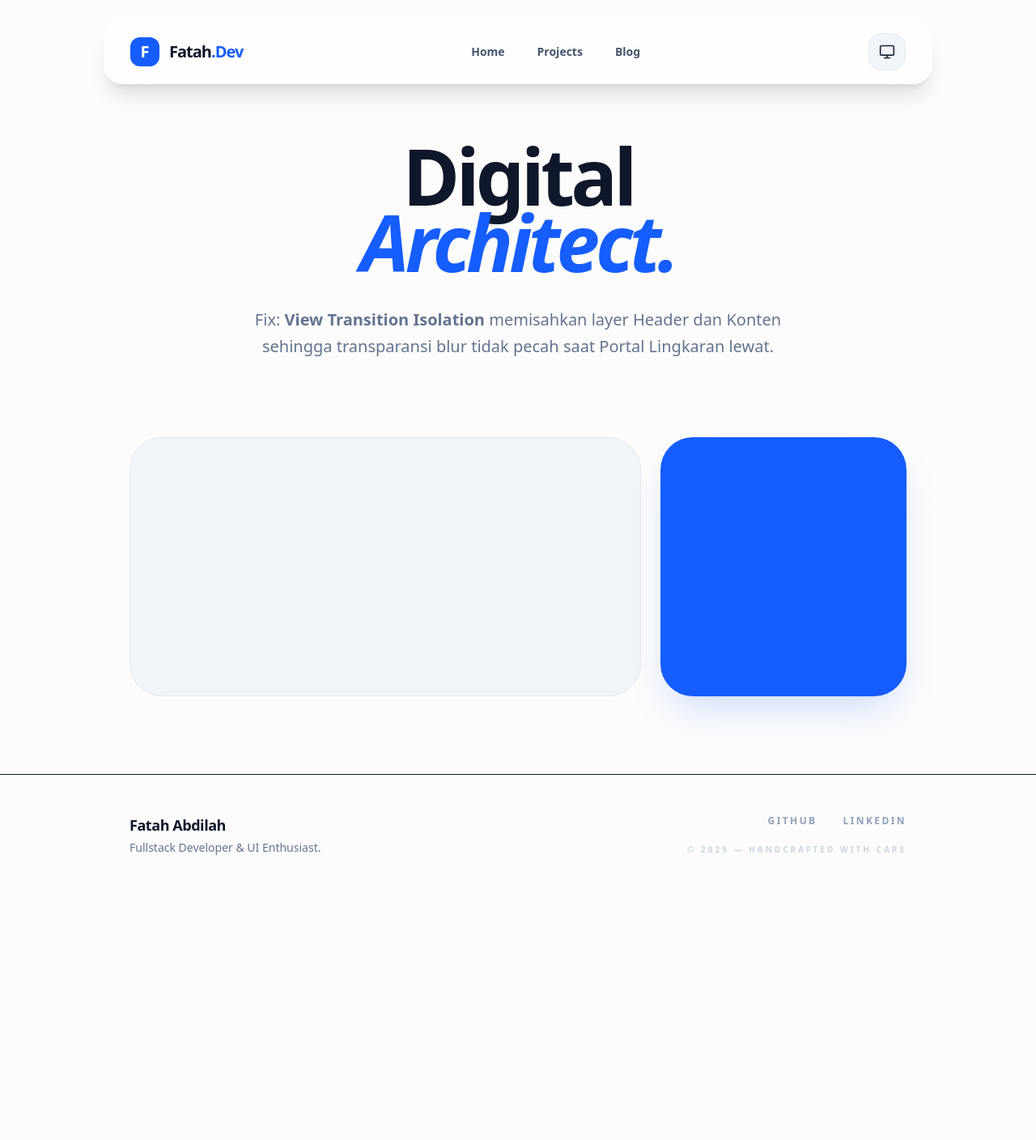
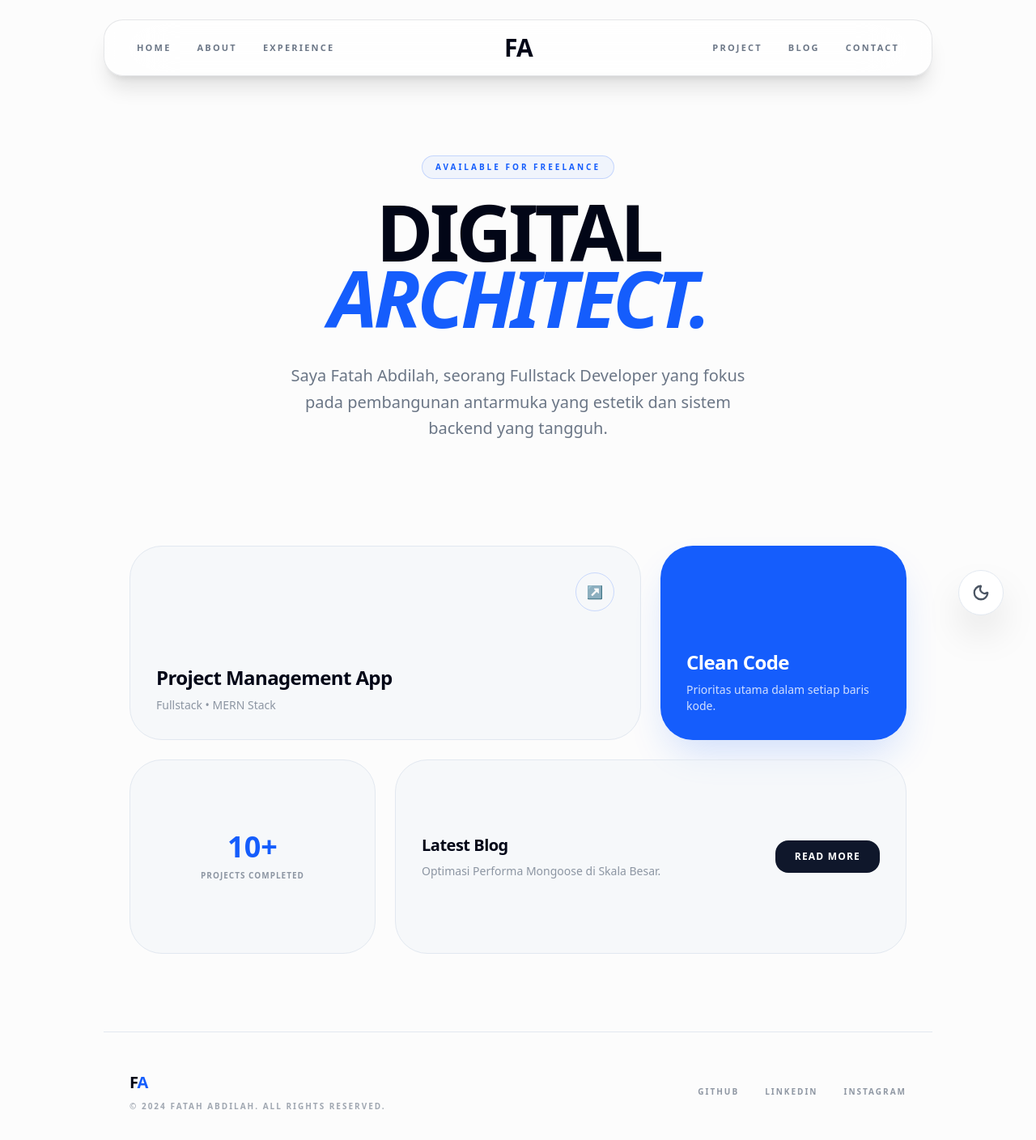
Before and after one commit to fatahabdilah/portfolio, a React app in the folder frontend/: page / in a window 1280 px wide. Shown: the top 1408 px of the page at 81% size. Before the commit the page ends 1105 px from the top, so only its background shows below. Built offline with nearby package versions, Linux system fonts and the light colour scheme; the HTML template or start-up script is replaced by a standard one.

Commit message:
apalah dia

```diff
--- a/frontend/src/App.jsx
+++ b/frontend/src/App.jsx
@@ -1,33 +1,56 @@
 import React from 'react';
 import Header from './components/Header';
 import Footer from './components/Footer';
+import ThemeToggle from './components/ThemeToggle';
 
 function App() {
   return (
-    <div className="flex flex-col min-h-screen relative overflow-hidden">
+    <div className="flex flex-col min-h-screen selection:bg-blue-500 selection:text-white">
       <Header />
 
-      {/* Konten Utama dengan Z-index di bawah Header */}
-      <main className="flex-grow pt-44 pb-24 px-8 w-full max-w-5xl mx-auto flex flex-col items-center relative z-10">
-        <section className="text-center mb-24">
-          <h1 className="text-6xl md:text-8xl font-black tracking-tighter leading-[0.85] dark:text-white mb-10">
-            Digital <br />
-            <span className="text-blue-600 italic">Architect.</span>
+      {/* Hero Section */}
+      <main className="flex-grow pt-48 pb-24 px-8 w-full max-w-5xl mx-auto">
+        <section className="flex flex-col items-center text-center mb-32">
+          <div className="inline-block px-4 py-1.5 mb-6 text-[10px] font-bold uppercase tracking-[0.3em] border border-blue-600/20 bg-blue-600/5 text-blue-600 rounded-full">
+            Available for Freelance
+          </div>
+          <h1 className="text-6xl md:text-8xl font-black tracking-tighter leading-[0.85] mb-10 transition-colors duration-500" style={{ color: 'var(--text-bold)' }}>
+            DIGITAL <br />
+            <span className="text-blue-600 italic">ARCHITECT.</span>
           </h1>
-          <p className="text-lg md:text-xl text-slate-500 dark:text-slate-400 max-w-2xl mx-auto leading-relaxed">
-            Fix: <strong>View Transition Isolation</strong> memisahkan layer Header dan Konten
-            sehingga transparansi blur tidak pecah saat Portal Lingkaran lewat.
+          <p className="max-w-xl text-lg md:text-xl leading-relaxed opacity-80" style={{ color: 'var(--text-main)' }}>
+            Saya Fatah Abdilah, seorang Fullstack Developer yang fokus pada pembangunan
+            antarmuka yang estetik dan sistem backend yang tangguh.
           </p>
         </section>
 
-        {/* Bento Grid */}
-        <div className="grid grid-cols-1 md:grid-cols-3 gap-6 w-full">
-          <div className="md:col-span-2 h-80 rounded-[2.5rem] bg-slate-100 dark:bg-zinc-900 border border-slate-200 dark:border-zinc-800 p-10 transition-colors duration-500"></div>
-          <div className="h-80 rounded-[2.5rem] bg-blue-600 p-10 shadow-2xl shadow-blue-600/20"></div>
+        {/* Bento Grid Layout (Featured Projects) */}
+        <div className="grid grid-cols-1 md:grid-cols-3 gap-6 auto-rows-[240px]">
+          <div className="md:col-span-2 rounded-[2.5rem] border border-slate-200 dark:border-white/5 bg-slate-100/50 dark:bg-white/[0.02] p-8 flex flex-col justify-end overflow-hidden group relative">
+             <div className="absolute top-8 right-8 w-12 h-12 rounded-full border border-blue-600/20 flex items-center justify-center group-hover:bg-blue-600 group-hover:text-white transition-all duration-500">↗</div>
+             <h3 className="text-2xl font-bold tracking-tight mb-2" style={{ color: 'var(--text-bold)' }}>Project Management App</h3>
+             <p className="text-sm opacity-60">Fullstack • MERN Stack</p>
+          </div>
+          <div className="rounded-[2.5rem] bg-blue-600 p-8 flex flex-col justify-end text-white shadow-2xl shadow-blue-600/20">
+             <h3 className="text-2xl font-bold tracking-tight mb-2">Clean Code</h3>
+             <p className="text-sm opacity-80">Prioritas utama dalam setiap baris kode.</p>
+          </div>
+          <div className="rounded-[2.5rem] border border-slate-200 dark:border-white/5 bg-slate-100/50 dark:bg-white/[0.02] p-8 flex flex-col justify-center items-center text-center">
+             <span className="text-4xl font-black text-blue-600 mb-2">10+</span>
+             <p className="text-[10px] font-bold uppercase tracking-widest opacity-60">Projects Completed</p>
+          </div>
+          <div className="md:col-span-2 rounded-[2.5rem] border border-slate-200 dark:border-white/5 bg-slate-100/50 dark:bg-white/[0.02] p-8 flex items-center justify-between">
+             <div className="max-w-[60%]">
+               <h3 className="text-xl font-bold tracking-tight mb-2" style={{ color: 'var(--text-bold)' }}>Latest Blog</h3>
+               <p className="text-sm opacity-60">Optimasi Performa Mongoose di Skala Besar.</p>
+             </div>
+             <button className="px-6 py-3 rounded-2xl bg-slate-900 dark:bg-white text-white dark:text-black text-xs font-bold uppercase tracking-widest hover:scale-105 transition-transform">Read More</button>
+          </div>
         </div>
       </main>
 
       <Footer />
+      <ThemeToggle />
     </div>
   );
 }
--- a/frontend/src/components/Footer.jsx
+++ b/frontend/src/components/Footer.jsx
@@ -1,34 +1,29 @@
 import React from 'react';
 
 const Footer = () => {
-  const currentYear = new Date().getFullYear();
+  return (
+    <footer className="w-full max-w-5xl mx-auto px-8 py-12 border-t border-slate-200 dark:border-white/5">
+      <div className="flex flex-col md:flex-row justify-between items-center gap-8">
+        <div className="flex flex-col items-center md:items-start">
+          <span className="text-xl font-black tracking-tighter mb-2" style={{ color: 'var(--text-bold)' }}>
+            F<span className="text-blue-600">A</span>
+          </span>
+          <p className="text-[10px] font-bold uppercase tracking-[0.2em] opacity-50" style={{ color: 'var(--text-main)' }}>
+            © 2024 Fatah Abdilah. All rights reserved.
+          </p>
+        </div>
 
-  return (
-    <footer className="w-full py-12 mt-auto border-t transition-colors duration-500"
-            style={{
-              backgroundColor: 'var(--footer-bg)',
-              borderColor: 'var(--footer-border)'
-            }}>
-      <div className="max-w-5xl mx-auto px-8">
-        <div className="flex flex-col md:flex-row justify-between items-center gap-8">
-
-          <div className="text-center md:text-left">
-            <h3 className="text-lg font-bold tracking-tight text-[var(--text-main)]">Fatah Abdilah</h3>
-            <p className="text-sm text-slate-500 dark:text-slate-400 mt-1 font-medium">
-              Fullstack Developer & UI Enthusiast.
-            </p>
-          </div>
-
-          <div className="flex flex-col items-center md:items-end gap-3">
-            <div className="flex gap-8">
-               <a href="#" className="text-xs font-bold text-slate-400 hover:text-blue-600 transition-colors uppercase tracking-[0.2em]">Github</a>
-               <a href="#" className="text-xs font-bold text-slate-400 hover:text-blue-600 transition-colors uppercase tracking-[0.2em]">Linkedin</a>
-            </div>
-            <p className="text-[10px] uppercase tracking-[0.3em] text-slate-300 dark:text-slate-700 font-bold mt-2">
-              &copy; {currentYear} — Handcrafted with Care
-            </p>
-          </div>
-
+        <div className="flex items-center gap-8">
+          {['Github', 'LinkedIn', 'Instagram'].map((social) => (
+            <a
+              key={social}
+              href={`#${social.toLowerCase()}`}
+              className="text-[10px] font-bold uppercase tracking-[0.2em] transition-all hover:text-blue-600 opacity-60 hover:opacity-100"
+              style={{ color: 'var(--text-main)' }}
+            >
+              {social}
+            </a>
+          ))}
         </div>
       </div>
     </footer>
--- a/frontend/src/components/Header.jsx
+++ b/frontend/src/components/Header.jsx
@@ -1,70 +1,65 @@
-import React, { useState, useEffect } from 'react';
-import { Sun, Moon, Monitor } from 'lucide-react';
+import React from 'react';
 
 const Header = () => {
-  const [theme, setTheme] = useState(localStorage.getItem('theme') || 'auto');
-
-  useEffect(() => {
-    const root = window.document.documentElement;
-    const systemDark = window.matchMedia('(prefers-color-scheme: dark)').matches;
-
-    const applyTheme = (t) => {
-      if (t === 'dark' || (t === 'auto' && systemDark)) {
-        root.setAttribute('data-theme', 'dark');
-      } else {
-        root.removeAttribute('data-theme');
-      }
-    };
-    applyTheme(theme);
-    localStorage.setItem('theme', theme);
-  }, [theme]);
-
-  const toggleTheme = (e) => {
-    const modes = ['light', 'dark', 'auto'];
-    const nextTheme = modes[(modes.indexOf(theme) + 1) % modes.length];
-
-    if (!document.startViewTransition) {
-      setTheme(nextTheme);
-      return;
-    }
-
-    const x = e.clientX;
-    const y = e.clientY;
-    document.documentElement.style.setProperty('--x', `${x}px`);
-    document.documentElement.style.setProperty('--y', `${y}px`);
-
-    document.startViewTransition(() => {
-      setTheme(nextTheme);
-    });
-  };
+  const NavLink = ({ href, children }) => (
+    <a
+      href={href}
+      className="text-[11px] font-bold uppercase tracking-[0.2em] transition-colors duration-300 hover:opacity-100 opacity-80"
+      style={{ color: 'var(--text-main)' }}
+    >
+      {children}
+    </a>
+  );
 
   return (
-    <div className="fixed top-0 left-0 right-0 z-[100] flex justify-center p-6 pointer-events-none">
-      <header className="w-full max-w-5xl flex justify-between items-center px-8 py-4 rounded-3xl border border-white/20 backdrop-blur-xl shadow-xl pointer-events-auto transition-all duration-300"
-              style={{ backgroundColor: 'var(--nav-bg)' }}>
-        <div className="flex items-center gap-3">
-          <div className="w-9 h-9 bg-blue-600 rounded-xl flex items-center justify-center">
-            <span className="text-white font-bold text-xl">F</span>
+    <div className="fixed top-0 left-0 right-0 z-[1000] flex justify-center p-6 pointer-events-none" style={{ isolation: 'isolate' }}>
+      <header
+        className="w-full max-w-5xl flex justify-between items-center px-10 py-4 rounded-3xl border backdrop-blur-2xl shadow-xl pointer-events-auto transition-all duration-500"
+        style={{
+          backgroundColor: 'var(--nav-bg)',
+          borderColor: 'var(--nav-border)'
+        }}
+      >
+        <nav className="hidden md:flex items-center space-x-8 flex-1">
+          <NavLink href="#home">Home</NavLink>
+          <NavLink href="#about">About</NavLink>
+          <NavLink href="#experience">Experience</NavLink>
+        </nav>
+
+        {/* Logo FA Monochrome */}
+        <div className="group relative flex items-center justify-center px-8 cursor-default">
+          <div className="flex items-center transition-all duration-700 ease-in-out">
+
+             <span className="text-3xl font-black tracking-tighter transition-transform duration-500 group-hover:-translate-x-4"
+                   style={{ color: 'var(--text-bold)' }}>
+               F
+             </span>
+
+             <div className="flex flex-col items-center justify-center w-0 overflow-hidden opacity-0 group-hover:w-24 group-hover:opacity-100 transition-all duration-500 ease-in-out">
+                {/* Sekarang warna mengikuti var --text-brand (Monochrome) */}
+                <span className="text-[9px] font-black uppercase tracking-[0.3em] leading-tight"
+                      style={{ color: 'var(--text-brand)' }}>
+                  Fatah
+                </span>
+                <span className="text-[9px] font-black uppercase tracking-[0.3em] leading-tight"
+                      style={{ color: 'var(--text-brand)' }}>
+                  Abdilah
+                </span>
+             </div>
+
+             <span className="text-3xl font-black tracking-tighter transition-transform duration-500 group-hover:translate-x-4"
+                   style={{ color: 'var(--text-bold)' }}>
+               A
+             </span>
+
           </div>
-          <span className="text-xl font-bold tracking-tighter dark:text-white transition-colors">
-            Fatah<span className="text-blue-600">.Dev</span>
-          </span>
         </div>
 
-        <nav className="hidden md:flex items-center space-x-10">
-          {['Home', 'Projects', 'Blog'].map((item) => (
-            <a key={item} href={`#${item.toLowerCase()}`} className="text-sm font-bold text-slate-600 dark:text-slate-300 hover:text-blue-600 transition-colors">
-              {item}
-            </a>
-          ))}
+        <nav className="hidden md:flex items-center space-x-8 flex-1 justify-end">
+          <NavLink href="#project">Project</NavLink>
+          <NavLink href="#blog">Blog</NavLink>
+          <NavLink href="#contact">Contact</NavLink>
         </nav>
-
-        <button
-          onClick={toggleTheme}
-          className="p-3 bg-slate-100 dark:bg-zinc-900 text-slate-800 dark:text-white rounded-2xl hover:scale-110 active:scale-95 transition-all border border-slate-200 dark:border-zinc-800 cursor-pointer"
-        >
-          {theme === 'light' ? <Sun size={20} /> : theme === 'dark' ? <Moon size={20} /> : <Monitor size={20} />}
-        </button>
       </header>
     </div>
   );
--- /dev/null
+++ b/frontend/src/components/ThemeToggle.jsx
@@ -0,0 +1,67 @@
+import React, { useState, useEffect } from 'react';
+import { Sun, Moon } from 'lucide-react';
+
+const ThemeToggle = () => {
+  const [theme, setTheme] = useState(localStorage.getItem('theme') || 'light');
+
+  useEffect(() => {
+    const root = window.document.documentElement;
+    if (theme === 'dark') {
+      root.setAttribute('data-theme', 'dark');
+      root.classList.add('dark');
+    } else {
+      root.removeAttribute('data-theme');
+      root.classList.remove('dark');
+    }
+    localStorage.setItem('theme', theme);
+  }, [theme]);
+
+  const toggleTheme = (e) => {
+    const nextTheme = theme === 'light' ? 'dark' : 'light';
+
+    // Fallback jika browser tidak mendukung View Transition API
+    if (!document.startViewTransition) {
+      setTheme(nextTheme);
+      return;
+    }
+
+    // Mengambil koordinat klik untuk titik pusat portal lingkaran
+    const x = e.clientX;
+    const y = e.clientY;
+    document.documentElement.style.setProperty('--x', `${x}px`);
+    document.documentElement.style.setProperty('--y', `${y}px`);
+
+    // Memulai animasi View Transition
+    document.startViewTransition(() => {
+      setTheme(nextTheme);
+    });
+  };
+
+  return (
+    <button
+      onClick={toggleTheme}
+      className="fixed bottom-10 right-10 z-[999] p-4 bg-white dark:bg-zinc-800 border border-slate-200 dark:border-white/10 rounded-[2rem] shadow-2xl hover:scale-110 active:scale-95 transition-all cursor-pointer group flex items-center justify-center"
+      aria-label="Toggle Theme"
+    >
+      {theme === 'light' ? (
+        /* Ikon Bulan: Menggunakan variabel --toggle-icon dari CSS */
+        <Moon
+          size={22}
+          strokeWidth={2.5}
+          className="group-hover:text-blue-600 transition-colors duration-300"
+          style={{ color: 'var(--toggle-icon)', stroke: 'currentColor', fill: 'none' }}
+        />
+      ) : (
+        /* Ikon Matahari: Menggunakan variabel --toggle-icon dari CSS */
+        <Sun
+          size={22}
+          strokeWidth={2.5}
+          className="group-hover:text-yellow-400 transition-colors duration-300"
+          style={{ color: 'var(--toggle-icon)', stroke: 'currentColor', fill: 'none' }}
+        />
+      )}
+    </button>
+  );
+};
+
+export default ThemeToggle;
--- a/frontend/src/index.css
+++ b/frontend/src/index.css
@@ -3,29 +3,39 @@
 
 :root {
   --bg-main: #fcfcfc;
-  --text-main: #0f172a;
-  --nav-bg: rgba(255, 255, 255, 0.6);
+  --text-main: #475569;
+  --text-bold: #020617;      /* Hitam untuk F, A, dan Nama */
+  --text-brand: #020617;     /* Diubah jadi Hitam juga (Monochrome) */
+  --nav-bg: rgba(255, 255, 255, 0.7);
+  --nav-border: rgba(15, 23, 42, 0.1);
+  --toggle-icon: #4b5563;
 }
 
 :root[data-theme='dark'] {
-  --bg-main: #09090b;
-  --text-main: #f8fafc;
-  --nav-bg: rgba(9, 9, 11, 0.4);
+  --bg-main: #121214;
+  --text-main: #94a3b8;
+  --text-bold: #ffffff;      /* Putih untuk F, A, dan Nama */
+  --text-brand: #ffffff;     /* Diubah jadi Putih juga (Monochrome) */
+  --nav-bg: rgba(18, 18, 20, 0.6);
+  --nav-border: rgba(255, 255, 255, 0.1);
+  --toggle-icon: #94a3b8;
 }
 
 body {
   margin: 0;
   background-color: var(--bg-main);
   color: var(--text-main);
-  overflow-y: scroll;
 }
 
-/* Memisahkan Header agar tidak ikut nge-bug saat portal lewat */
 header {
   view-transition-name: main-header;
 }
 
-/* Konfigurasi View Transition Root (Konten & Background) */
+/* Layering agar tidak tembus pandang */
+::view-transition-group(main-header) {
+  z-index: 10000;
+}
+
 ::view-transition-old(root),
 ::view-transition-new(root) {
   animation: none;
@@ -33,13 +43,8 @@ header {
 }
 
 ::view-transition-new(root) {
-  z-index: 1;
+  z-index: 9999;
   animation: 800ms cubic-bezier(0.4, 0, 0.2, 1) both circle-expand;
-}
-
-/* Mengatur agar Header tidak berkedip saat transisi */
-::view-transition-group(main-header) {
-  z-index: 100;
 }
 
 @keyframes circle-expand {
```
